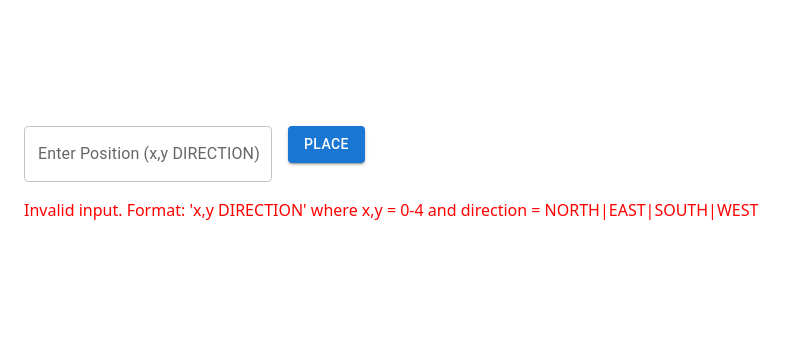
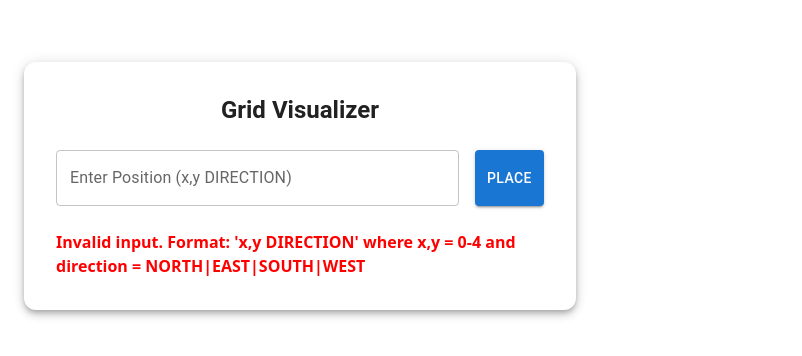
Before and after one commit to retrac18/react-grid-visualizer, a React (Vite) app: page / in a window 1280 px wide. Shown: the part 234-590 px from the top of the page, without its empty margins (0-802 px from the left). Built offline with nearby package versions, Linux system fonts and the light colour scheme.

Commit message:
chore: enhance UI of Grid component

```diff
--- a/src/App.jsx
+++ b/src/App.jsx
@@ -1,5 +1,5 @@
 import React, { useState } from "react";
-import { Container, TextField, Button, Box } from "@mui/material";
+import { Container, TextField, Button, Box, Typography, Paper } from "@mui/material";
 import Grid from "./components/Grid";
 
 function App() {
@@ -11,18 +11,25 @@ function App() {
   };
 
   return (
-    <Container>
-      <Box my={2}>
+    <Container maxWidth="sm">
+      <Paper elevation={5} sx={{ p: 4, mt: 5, borderRadius: 3, backgroundColor: "#ffffff" }}>
+        <Typography variant="h5" fontWeight="bold" mb={3} textAlign="center">
+          Grid Visualizer
+        </Typography>
+        <Box display="flex" mb={3} gap={2}>
           <TextField
+            fullWidth
             label="Enter Position (x,y DIRECTION)"
+            placeholder="e.g., 1,2 EAST"
             value={input}
             onChange={(e) => setInput(e.target.value)}
           />
-        <Button onClick={handlePlace} variant="contained" sx={{ ml: 2 }}>
+          <Button variant="contained" color="primary" onClick={handlePlace}>
             Place
           </Button>
         </Box>
         <Grid positionString={position} />
+      </Paper>
     </Container>
   );
 }
--- a/src/components/Grid.jsx
+++ b/src/components/Grid.jsx
@@ -14,7 +14,11 @@ const Grid = ({ positionString }) => {
     y = pos.y;
     direction = pos.direction;
   } catch (err) {
-    return <Box color="red">{err.message}</Box>;
+    return (
+      <Box color="red" fontWeight="bold" mt={2}>
+        {err.message}
+      </Box>
+    );
   }
 
   const cells = Array.from({ length: 5 }, (_, row) =>
@@ -25,8 +29,21 @@ const Grid = ({ positionString }) => {
   );
 
   return (
-    <Box display="grid" gridTemplateColumns="repeat(5, 60px)" gap="0">
-      {cells.flat()}
+    <Box
+      display="grid"
+      gridTemplateColumns="repeat(5, 70px)"
+      gridTemplateRows="repeat(5, 70px)"
+      gap={1.5}
+      sx={{
+        mt: 3,
+        justifyContent: "center",
+        backgroundColor: "#e8f0fe", // bright grid background
+        p: 2,
+        borderRadius: 3,
+        boxShadow: "0px 4px 15px rgba(0,0,0,0.1)"
+      }}
+    >
+      {cells.flat().reverse()} {/* bottom-left is (0,0) */}
     </Box>
   );
 };
--- a/src/components/GridCell.jsx
+++ b/src/components/GridCell.jsx
@@ -1,5 +1,5 @@
 import React from "react";
-import { Box } from "@mui/material";
+import { Paper } from "@mui/material";
 import ArrowUpwardIcon from "@mui/icons-material/ArrowUpward";
 
 const directionRotation = {
@@ -11,22 +11,34 @@ const directionRotation = {
 
 const GridCell = ({ hasObject, direction }) => {
   return (
-    <Box
+    <Paper
+      elevation={3}
       sx={{
-        width: 60,
-        height: 60,
-        border: "1px solid #ccc",
+        width: 70,
+        height: 70,
         display: "flex",
         justifyContent: "center",
-        alignItems: "center"
+        alignItems: "center",
+        backgroundColor: "#f0f4ff", // bright background
+        borderRadius: 2,
+        border: "1px solid #1976d2", // professional border
+        transition: "background-color 0.3s",
+        "&:hover": {
+          backgroundColor: "#e3f2fd"
+        }
       }}
     >
       {hasObject && (
         <ArrowUpwardIcon
-          sx={{ transform: `rotate(${directionRotation[direction]}deg)` }}
+          sx={{
+            fontSize: 32,
+            color: "#1976d2",
+            transform: `rotate(${directionRotation[direction]}deg)`,
+            transition: "transform 0.3s"
+          }}
         />
       )}
-    </Box>
+    </Paper>
   );
 };
 
```
Lines whose indentation alone changed are shown as unchanged.
